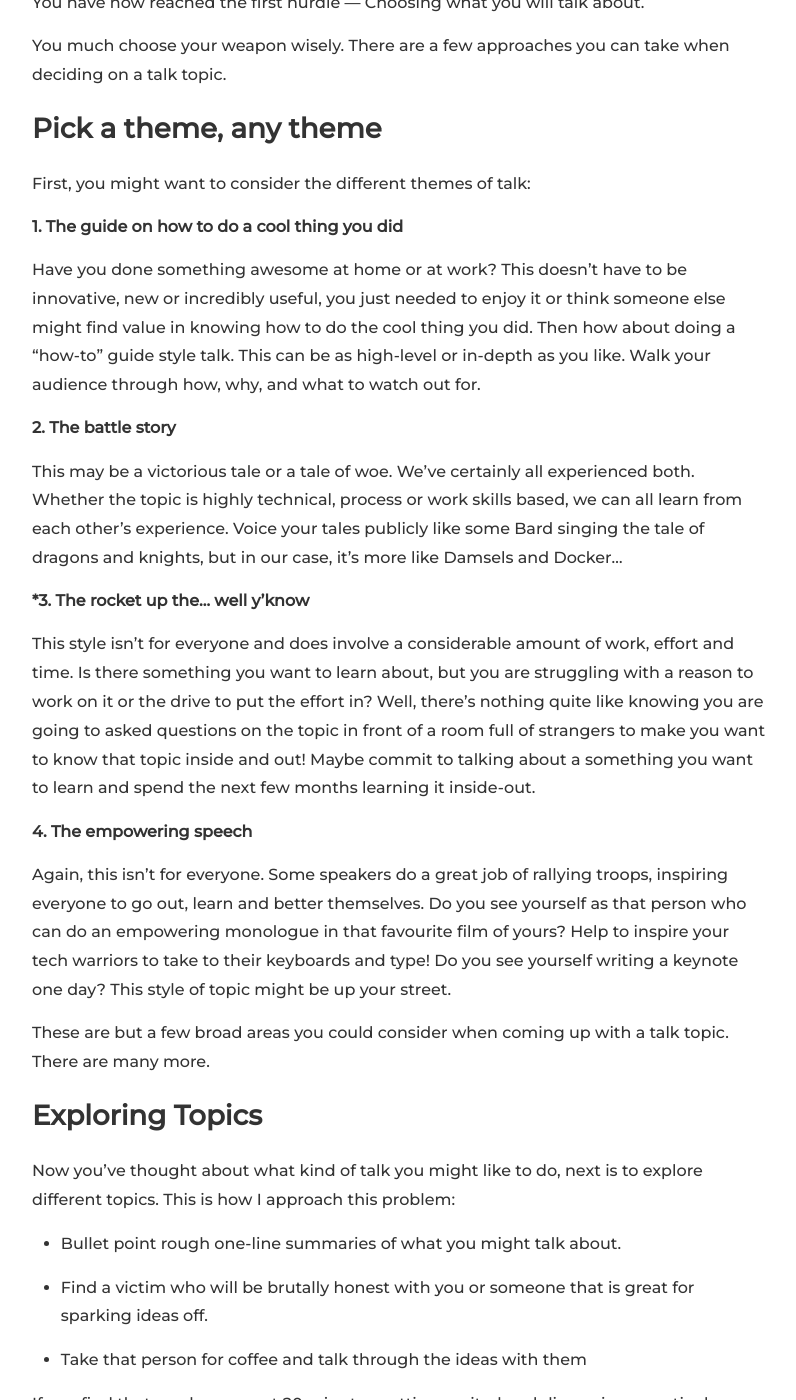
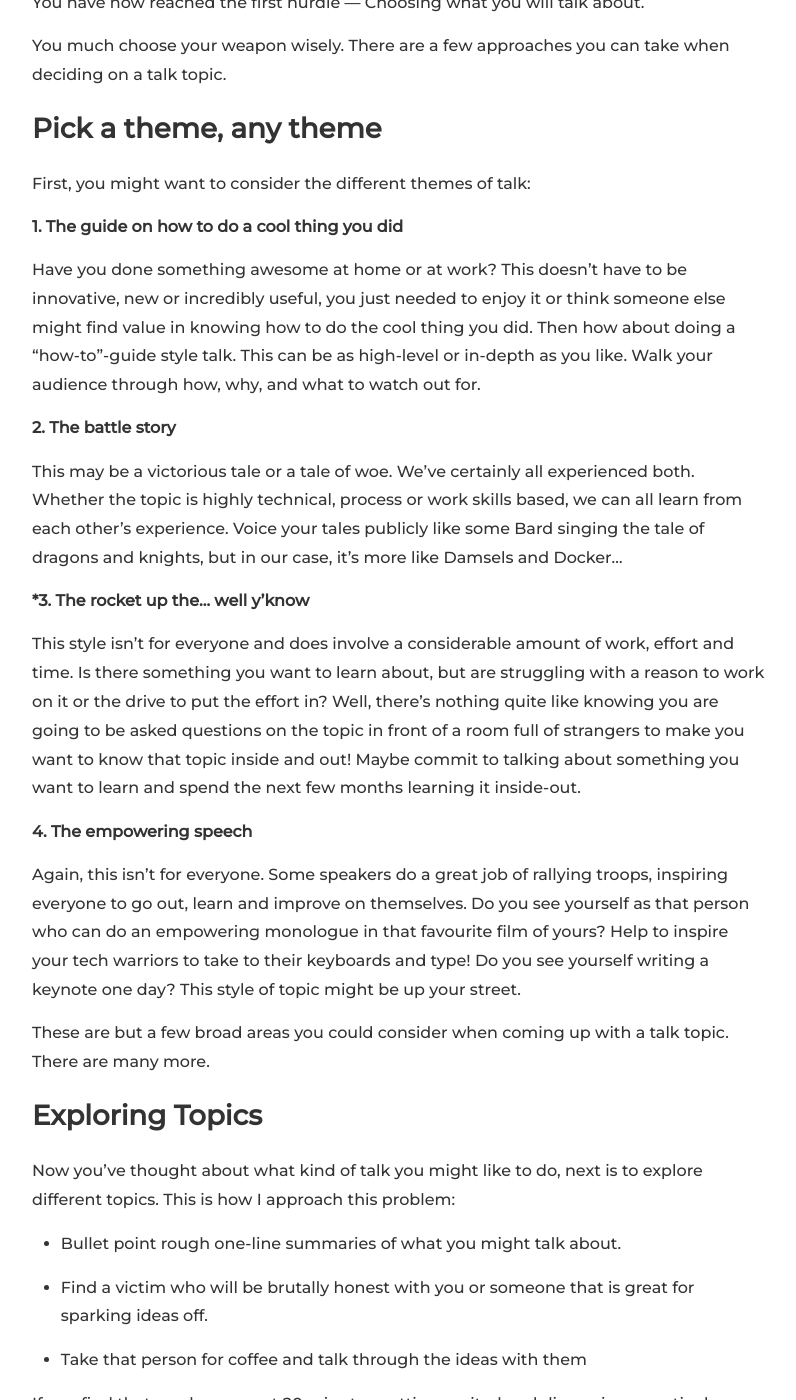
Before and after one commit to DDDEastMidlandsLimited/dddem-blog, a Jekyll site: the page built from _posts/2019-01-08-coming-up-with-a-talk-post.md, in a window 1280 px wide and 1400 px high, scrolled down 1608 px. Shown: the whole window, without its empty margins (240-1036 px from the left). Built offline with Jekyll 4.4.1, drawn with Linux system fonts in a browser that asks for light colours; nearby versions of some CDN libraries; some of the changed text lies outside the part shown.

Commit message:
Fix some spelling mistakes in 2019-01-08-coming-up-with-a-talk-post.md. (#12)
Work as part of #8.

```diff
--- a/_posts/2019-01-08-coming-up-with-a-talk-post.md
+++ b/_posts/2019-01-08-coming-up-with-a-talk-post.md
@@ -43,7 +43,7 @@ First, you might want to consider the different themes of talk:
 
 **1. The guide on how to do a cool thing you did**
 
-Have you done something awesome at home or at work? This doesn’t have to be innovative, new or incredibly useful, you just needed to enjoy it or think someone else might find value in knowing how to do the cool thing you did. Then how about doing a “how-to” guide style talk. This can be as high-level or in-depth as you like. Walk your audience through how, why, and what to watch out for.
+Have you done something awesome at home or at work? This doesn’t have to be innovative, new or incredibly useful, you just needed to enjoy it or think someone else might find value in knowing how to do the cool thing you did. Then how about doing a “how-to”-guide style talk. This can be as high-level or in-depth as you like. Walk your audience through how, why, and what to watch out for.
 
 **2. The battle story**
 
@@ -51,12 +51,12 @@ This may be a victorious tale or a tale of woe. We’ve certainly all experience
 
 ***3. The rocket up the… well y’know**
 
-This style isn’t for everyone and does involve a considerable amount of work, effort and time. Is there something you want to learn about, but you are struggling with a reason to work on it or the drive to put the effort in? Well, there’s nothing quite like knowing you are going to asked questions on the topic in front of a room full of strangers to make you want to know that topic inside and out!
-Maybe commit to talking about a something you want to learn and spend the next few months learning it inside-out.
+This style isn’t for everyone and does involve a considerable amount of work, effort and time. Is there something you want to learn about, but are struggling with a reason to work on it or the drive to put the effort in? Well, there’s nothing quite like knowing you are going to be asked questions on the topic in front of a room full of strangers to make you want to know that topic inside and out!
+Maybe commit to talking about something you want to learn and spend the next few months learning it inside-out.
 
 **4. The empowering speech**
 
-Again, this isn’t for everyone. Some speakers do a great job of rallying troops, inspiring everyone to go out, learn and better themselves. Do you see yourself as that person who can do an empowering monologue in that favourite film of yours? Help to inspire your tech warriors to take to their keyboards and type! Do you see yourself writing a keynote one day? This style of topic might be up your street.
+Again, this isn’t for everyone. Some speakers do a great job of rallying troops, inspiring everyone to go out, learn and improve on themselves. Do you see yourself as that person who can do an empowering monologue in that favourite film of yours? Help to inspire your tech warriors to take to their keyboards and type! Do you see yourself writing a keynote one day? This style of topic might be up your street.
 
 These are but a few broad areas you could consider when coming up with a talk topic. There are many more.
 
```
Also changed, not shown: other parts of _posts/2019-01-08-coming-up-with-a-talk-post.md (+1 -1 lines).
